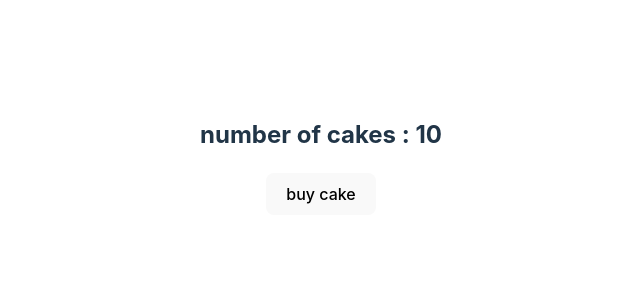
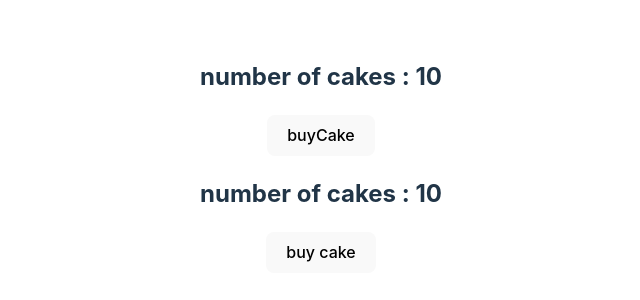
Before and after one commit to pooulad/simple-redux-app, a React (Vite) app in the folder react-redux-example/: page / in a window 1280 px wide. Shown: the part 244-544 px from the top of the page, without its empty margins (319-959 px from the left). Built offline with nearby package versions, Linux system fonts and the light colour scheme.

Commit message:
add useSelector and useDispatch for test functional component too

```diff
--- a/react-redux-example/src/App.jsx
+++ b/react-redux-example/src/App.jsx
@@ -2,11 +2,13 @@ import "./App.css";
 import CakeContainer from "./components/CakeContainer";
 import { Provider } from "react-redux";
 import store from "./redux/store";
+import HooksCakeContainer from "./components/HooksCakeContainer";
 
 function App() {
   return (
     <Provider store={store}>
       <div className="App">
+        <HooksCakeContainer />
         <CakeContainer />
       </div>
     </Provider>
--- a/react-redux-example/src/components/HooksCakeContainer.jsx
+++ b/react-redux-example/src/components/HooksCakeContainer.jsx
@@ -1,10 +1,20 @@
 import React from "react";
+import { useDispatch, useSelector } from "react-redux";
+import { buyCake } from "../redux";
 
 function HooksCakeContainer() {
+  const numberOfCakes = useSelector((state) => state.numberOfCakes);
+  const buyCakeDispatch = useDispatch();
   return (
     <div>
-      <h2>number of cakes : </h2>
-      <button>buyCake</button>
+      <h2>number of cakes : {numberOfCakes}</h2>
+      <button
+        onClick={() => {
+          buyCakeDispatch(buyCake());
+        }}
+      >
+        buyCake
+      </button>
     </div>
   );
 }
```
